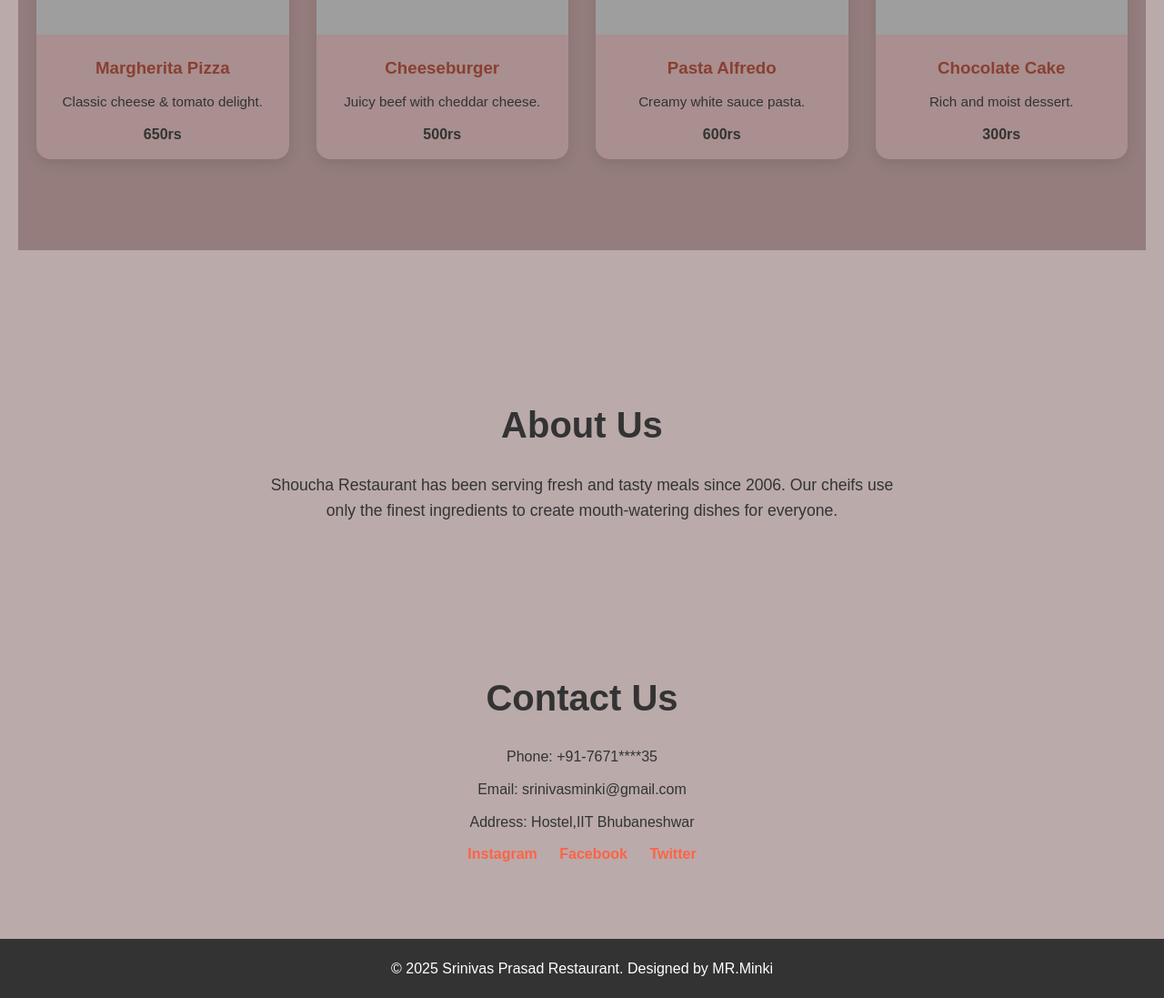
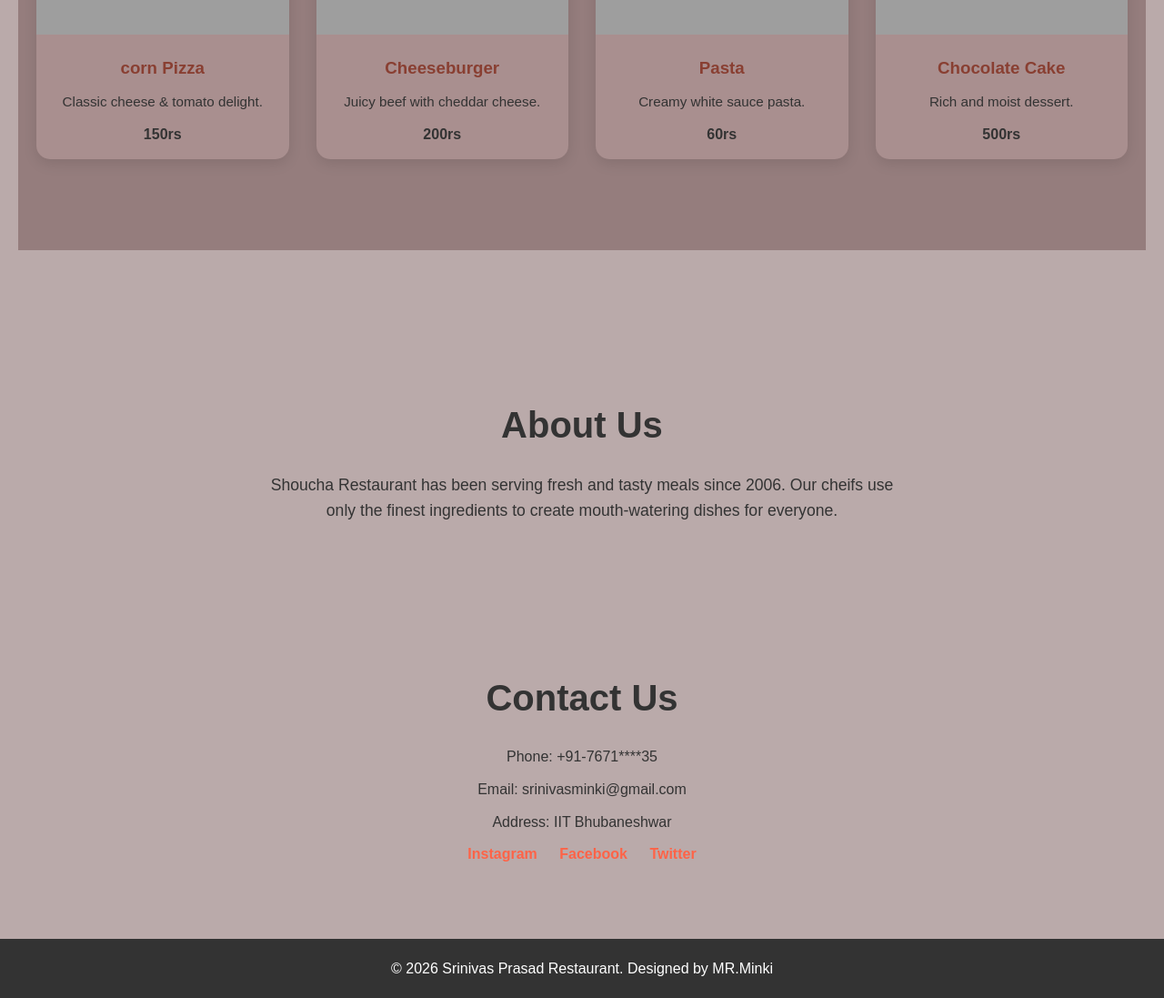
Before and after one commit to MINKIKAR-SRINIVAS-PRASAD/my-sites, a plain HTML site: page restaurant.html in a window 1280 px wide. Shown: the part 1320-2417 px from the top of the page at 91% size. Drawn offline with Linux system fonts and the light colour scheme; grey boxes are pictures that could not be loaded.

Commit message:
Modify menu items and pricing in restaurant.htmlupdated by srinivas
Updated menu items and prices in restaurant.html.

```diff
--- a/restaurant.html
+++ b/restaurant.html
@@ -35,27 +35,27 @@
         <div class="menu-items">
             <div class="item-card">
                 <img src="https://encrypted-tbn0.gstatic.com/images?q=tbn:ANd9GcTIibPbOeDQQscm9g-fDNdCvROokQJukg8nYQ&s" alt="Pizza">
-                <h3>Margherita Pizza</h3>
+                <h3>corn Pizza</h3>
                 <p>Classic cheese & tomato delight.</p>
-                <span>650rs</span>
+                <span>150rs</span>
             </div>
             <div class="item-card">
                 <img src="https://cdn.uengage.io/uploads/6670/image-926278-1677051044.jpeg" alt="Burger">
                 <h3>Cheeseburger</h3>
                 <p>Juicy beef with cheddar cheese.</p>
-                <span>500rs</span>
+                <span>200rs</span>
             </div>
             <div class="item-card">
                 <img src="https://cdn.apartmenttherapy.info/image/upload/f_jpg,q_auto:eco,c_fill,g_auto,w_1500,ar_1:1/k%2FPhoto%2FRecipes%2F2023-01-Caramelized-Tomato-Paste-Pasta%2F06-CARAMELIZED-TOMATO-PASTE-PASTA-039" alt="Pasta">
-                <h3>Pasta Alfredo</h3>
+                <h3>Pasta </h3>
                 <p>Creamy white sauce pasta.</p>
-                <span>600rs</span>
+                <span>60rs</span>
             </div>
             <div class="item-card">
                 <img src="https://www.warmoven.in/cdn/shop/files/duel-delight-chocolate_-cake.jpg?v=1749833568&width=1080" alt="Cake">
                 <h3>Chocolate Cake</h3>
                 <p>Rich and moist dessert.</p>
-                <span>300rs</span>
+                <span>500rs</span>
             </div>
         </div>
     </section>
@@ -71,7 +71,7 @@
         <h2>Contact Us</h2>
         <p>Phone: +91-7671****35</p>
         <p>Email: srinivasminki@gmail.com</p>
-        <p>Address: Hostel,IIT Bhubaneshwar</p>
+        <p>Address: IIT Bhubaneshwar</p>
         <div class="socials">
             <a href="https://www.instagram.com/m.srinivas_prasad?igsh=ZnhwM2FqOXg3amo2">Instagram</a>
             <a href="#">Facebook</a>
@@ -81,7 +81,7 @@
 
     <!-- Footer -->
     <footer>
-        <p>&copy; 2025 Srinivas Prasad Restaurant. Designed by MR.Minki</p>
+        <p>&copy; 2026 Srinivas Prasad Restaurant. Designed by MR.Minki</p>
     </footer>
 </body>
 </html>
```
